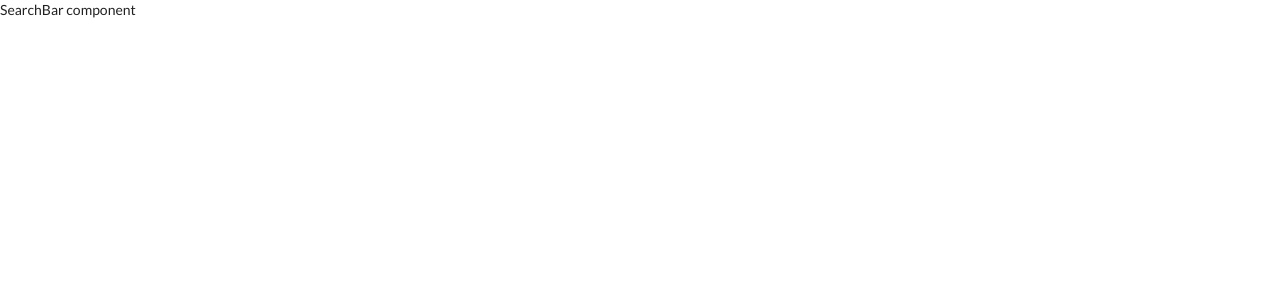
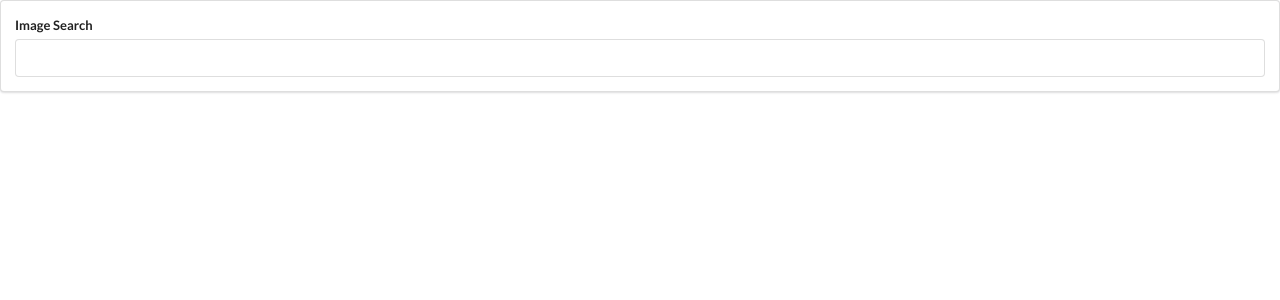
Before and after one commit to OussamaAlouat/react-picture-searcher, a React (Create React App) app: page / in a window 1280 px wide. Shown: the top 300 px of the page. Built offline with nearby package versions, Linux system fonts and the light colour scheme.

Commit message:
Added content to SearchBar component

```diff
--- a/src/components/SearchBar.js
+++ b/src/components/SearchBar.js
@@ -2,7 +2,16 @@
 
 class SearchBar extends React.Component {
   render() {
-    return <div>SearchBar component</div>;
+    return (
+      <div className="ui segment">
+        <form className="ui form">
+          <div className="field">
+            <label>Image Search </label>
+            <input type="text" />
+          </div>
+        </form>
+      </div>
+    );
   }
 }
 
```
